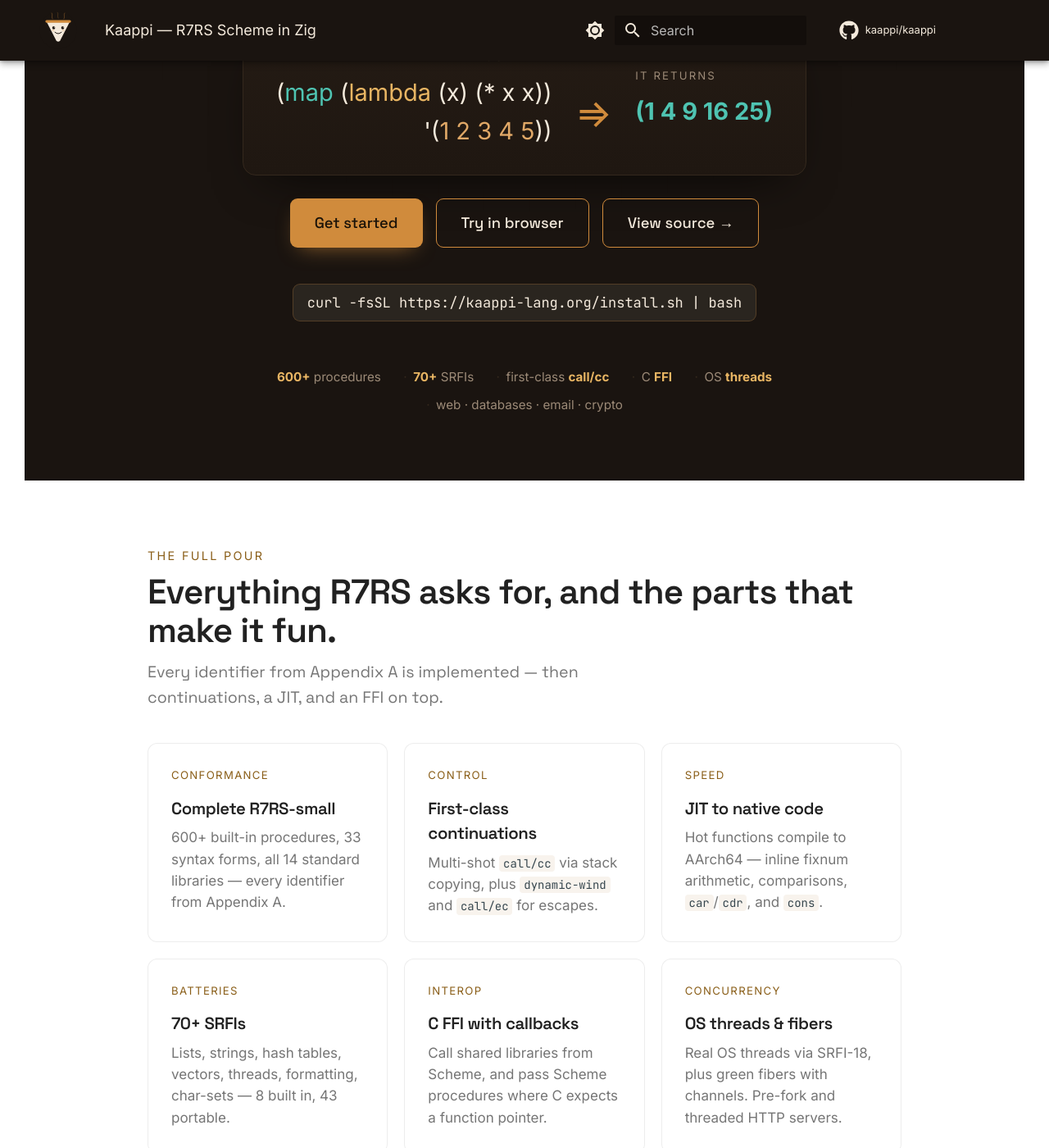
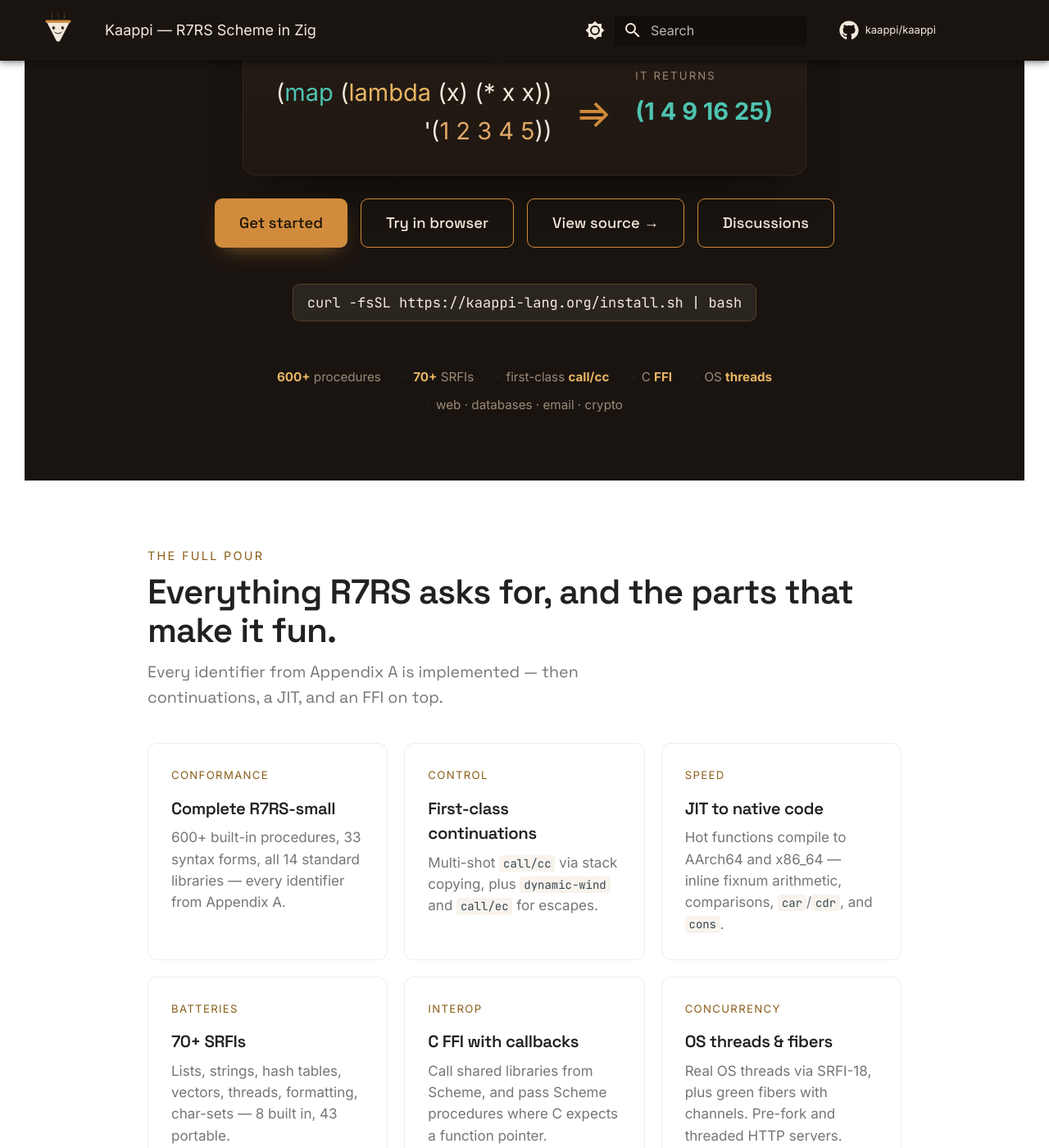
Before and after one commit to kaappi/kaappi.github.io, an MkDocs documentation site: the page built from docs/index.md, in a window 1280 px wide and 1400 px high, scrolled down 737 px. Shown: the whole window at 82% size. Built offline with MkDocs 1.6.1 and Material for MkDocs 9.7.7, drawn with Linux system fonts in a browser that asks for light colours; comment, search, counter and statistics services are not loaded; some of the changed text lies outside the part shown.

Commit message:
Add GitHub Discussions links, mention x86_64 JIT on landing page
Co-Authored-By: Claude Opus 4.6 (1M context) <noreply@anthropic.com>

```diff
--- a/mkdocs.yml
+++ b/mkdocs.yml
@@ -120,6 +120,8 @@ extra:
   social:
     - icon: fontawesome/brands/github
       link: https://github.com/kaappi/kaappi
+    - icon: octicons/comment-discussion-16
+      link: https://github.com/orgs/kaappi/discussions
 
 watch:
   - overrides
--- a/overrides/home.html
+++ b/overrides/home.html
@@ -393,6 +393,7 @@
         <a href="guide/" class="kp-btn kp-btn--primary">Get started</a>
         <a href="playground/" class="kp-btn kp-btn--ghost">Try in browser</a>
         <a href="https://github.com/kaappi/kaappi" class="kp-btn kp-btn--ghost" target="_blank" rel="noopener">View source &rarr;</a>
+        <a href="https://github.com/orgs/kaappi/discussions" class="kp-btn kp-btn--ghost" target="_blank" rel="noopener">Discussions</a>
       </div>
 
       <div class="kp-caption kp-caption--install kp-reveal kp-d5">
@@ -431,7 +432,7 @@
       <div class="kp-card">
         <div class="kp-card-tag">speed</div>
         <h3>JIT to native code</h3>
-        <p>Hot functions compile to AArch64 — inline fixnum arithmetic, comparisons, <code>car</code>/<code>cdr</code>, and <code>cons</code>.</p>
+        <p>Hot functions compile to AArch64 and x86_64 — inline fixnum arithmetic, comparisons, <code>car</code>/<code>cdr</code>, and <code>cons</code>.</p>
       </div>
       <div class="kp-card">
         <div class="kp-card-tag">batteries</div>
@@ -543,7 +544,7 @@
     <p>Brew a REPL and start evaluating.</p>
     <div class="kp-ctas">
       <a href="guide/installation/" class="kp-btn kp-btn--primary">Install Kaappi</a>
-      <a href="https://github.com/kaappi/kaappi" class="kp-btn kp-btn--ghost" target="_blank" rel="noopener">Star on GitHub &rarr;</a>
+      <a href="https://github.com/orgs/kaappi/discussions" class="kp-btn kp-btn--ghost" target="_blank" rel="noopener">Join the discussion &rarr;</a>
     </div>
     <p class="kp-cap">Or <a href="playground/">try it in the browser</a> first.</p>
   </div>
```
